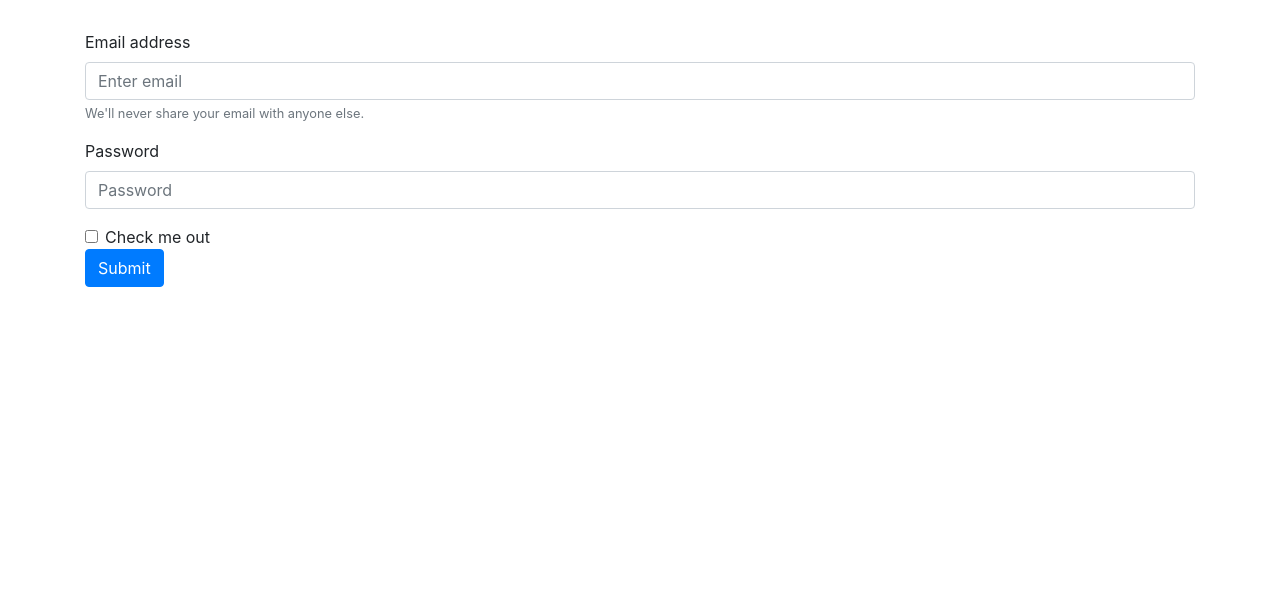
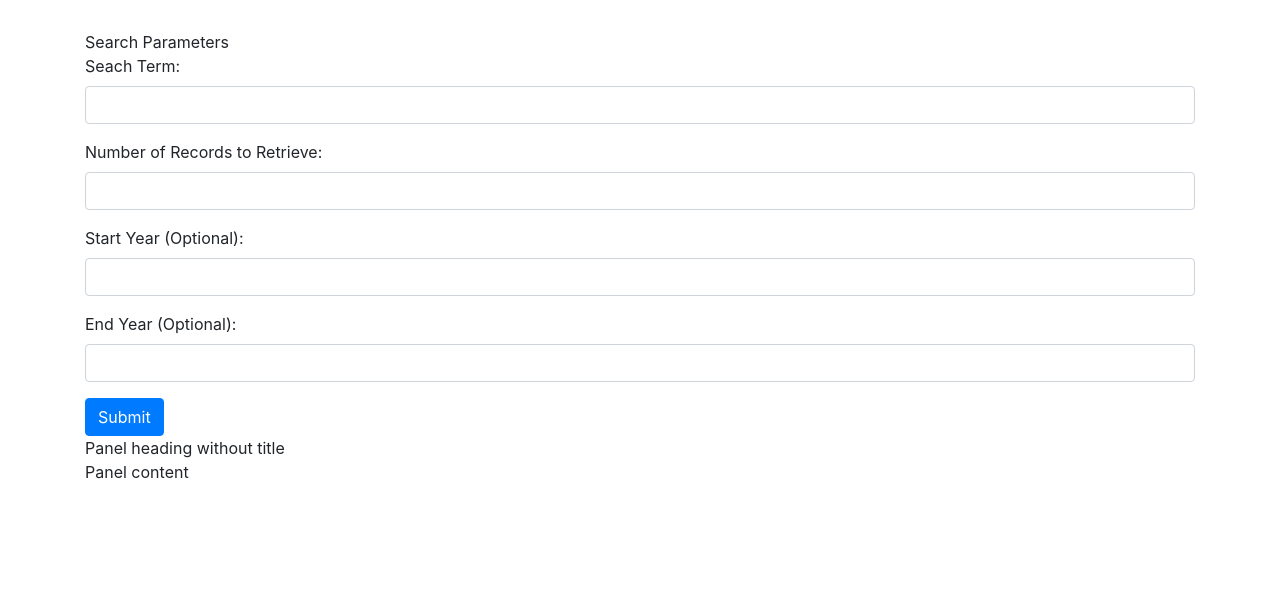
Before and after one commit to homemadechowder/NYTSearch, a plain HTML site: page index.html in a window 1280 px wide. Shown: the part 186-800 px from the top of the page. Drawn offline with nearby package versions, Linux system fonts and the light colour scheme.

Commit message:
added search boxes

```diff
--- a/css/style.css
+++ b/css/style.css
@@ -1,5 +1,5 @@
 .jumbotron{
-    background-color: darkblue;
+    background-color: #1d2951;
     color: white;
     text-align: center;
 }
--- a/index.html
+++ b/index.html
@@ -7,31 +7,52 @@
   <link rel="stylesheet" href="https://stackpath.bootstrapcdn.com/bootstrap/4.3.1/css/bootstrap.min.css" integrity="sha384-ggOyR0iXCbMQv3Xipma34MD+dH/1fQ784/j6cY/iJTQUOhcWr7x9JvoRxT2MZw1T" crossorigin="anonymous">
   <link rel="stylesheet" href = "css/style.css">
   <script src="https://cdnjs.cloudflare.com/ajax/libs/jquery/3.2.1/jquery.min.js"></script>
-  <script type = "text/javascript" src = "script/script.js"></script>
+
 </head>
 
 <body>
     <div class = "container">
         <div class="jumbotron">
-            <h1 class="display-5"><strong>New York Times Search</strong></h1>
+            <h1 class="display-5">
+
+                <strong>New York Times Search</strong>
+            </h1>
 
         </div>
+        <div class = "panel panel-default">
+        <div class = "panel-heading">Search Parameters</div>
+        <div class = "panel-body">
         <form>
             <div class="form-group">
-                <label for="exampleInputEmail1">Email address</label>
-                <input type="email" class="form-control" id="exampleInputEmail1" aria-describedby="emailHelp" placeholder="Enter email">
-                <small id="emailHelp" class="form-text text-muted">We'll never share your email with anyone else.</small>
+                <label for="searchTerm">Seach Term: </label>
+                <input type="search" class="form-control" id="searchTerm">
+
             </div>
             <div class="form-group">
-                <label for="exampleInputPassword1">Password</label>
-                <input type="password" class="form-control" id="exampleInputPassword1" placeholder="Password">
+                <label for="recordsRetrieve">Number of Records to Retrieve: </label>
+                <input type="recordsCount" class="form-control" id="recordsRetrieve">
             </div>
-            <div class="form-check">
-                <input type="checkbox" class="form-check-input" id="exampleCheck1">
-                <label class="form-check-label" for="exampleCheck1">Check me out</label>
+            <div class="form-group">
+                    <label for="startYear">Start Year (Optional): </label>
+                    <input type="year" class="form-control" id="startYear">
+
+            </div>
+            <div class="form-group">
+                    <label for="endYear">End Year (Optional): </label>
+                    <input type="year" class="form-control" id="endYear">
+            </div>
+            <button type="submit" class="btn btn-primary">Submit</button>
+
+            </form>
+        </div>
+        </div>
+        <div class="panel panel-default">
+                <div class="panel-heading">Panel heading without title</div>
+                <div class="panel-body">
+                  Panel content
                 </div>
-                <button type="submit" class="btn btn-primary">Submit</button>
-        </form>
+              </div>
+
 
 </body>
 
```
